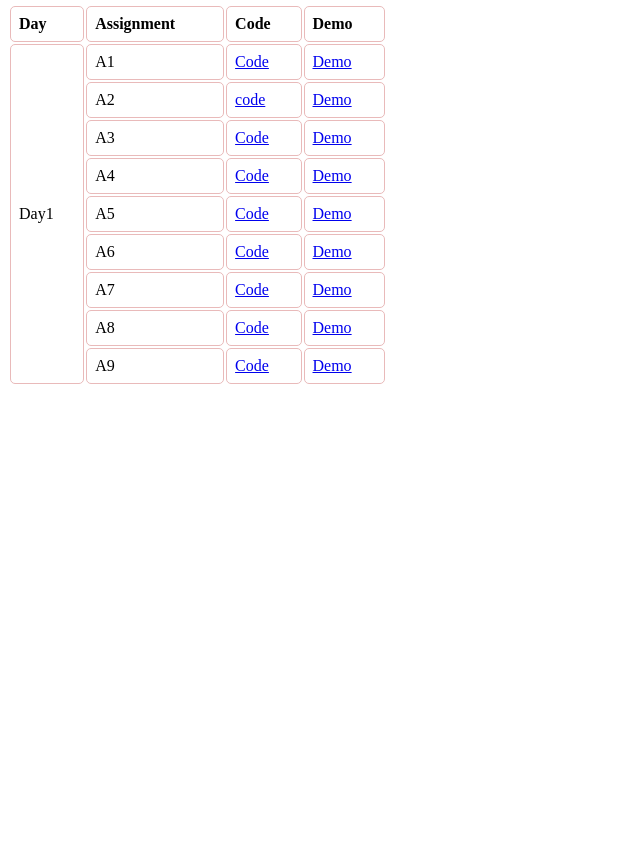
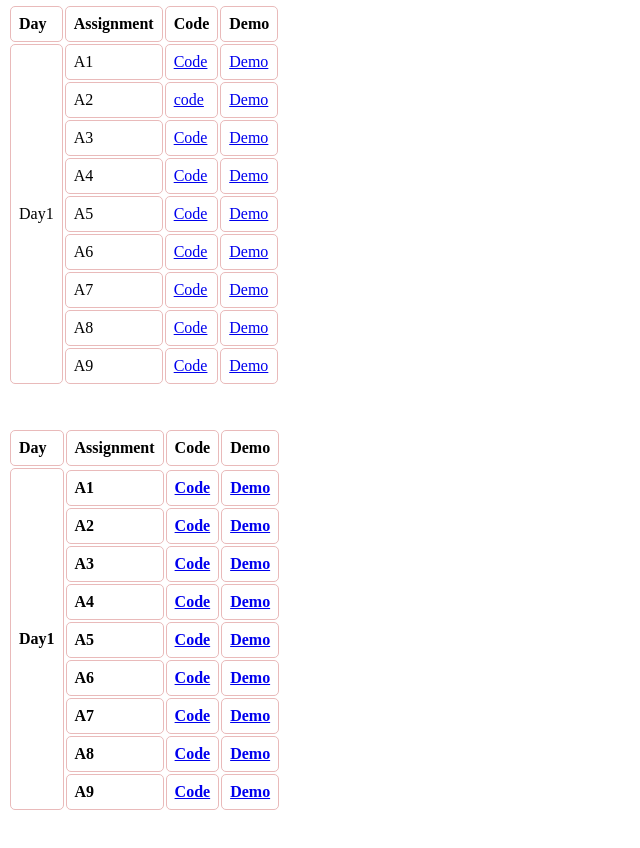
Before and after one commit to Abhishekyadav1234/Abhishekyadav1234.github.io, a plain HTML site: page index.html in a window 1280 px wide. Shown: the part 286-1134 px from the top of the page, without its empty margins (0-640 px from the left). Before the commit the page ends 800 px from the top, so only its background shows below. Drawn offline with Linux system fonts and the light colour scheme.

Commit message:
Assignment 2 submitted

```diff
--- a/index.html
+++ b/index.html
@@ -1,11 +1,13 @@
 <!DOCTYPE html>
 <html>
     <head>
+        <link rel="stylesheet" href="style.css">
         <h1>
             Assignment Table
         </h1>
     </head>
     <body>
+        >
         <style>
             table{
                 width: 30%;
@@ -23,7 +25,8 @@
 
         <img width="150px" height="120px" src="abi.jpg">
         <p>Name:Abhishek Yadav<br>Email:nasainvestigation1234@gmail.com<br>Contact Number:9840037358</p>
-        <table>
+        <div class=table1>
+            <table>
         <tr>
             <th>Day</th>
             <th>Assignment</th>
@@ -80,5 +83,56 @@
                             <td> <a href="https://github.com/Abhishekyadav1234/Assignment-9/blob/master/index.html">Code</a></td>
                             <td> <a href="https://github.com/Abhishekyadav1234/Assignment-9">Demo</a></td></tr>
         </table>
+        </div>
+        <div class="table">
+        <table>
+            <tr>
+             <th>Day</th>
+            <th>Assignment</th>
+            <th>Code</th>
+            <th>Demo</th>
+            </tr>
+            <th rowspan="10">Day1</th>
+            <tr>
+                <th>A1</th>
+                <th> <a href="https://github.com/Abhishekyadav1234/Assignment1/commit/cf36aac1c760b697e76aae3349704bb97a268b9e">Code</a></th>
+                <th> <a href="https://abhishekyadav1234.github.io/Assignment1/">Demo</a></th>
+                </tr>
+                <tr>
+                    <th>A2</th>
+                    <th> <a href="https://github.com/Abhishekyadav1234/Assignment2/commit/2fe9ae225e140626bdd7a87775b044824521ef72">Code</a></th>
+                    <th> <a href="https://abhishekyadav1234.github.io/Assignment2/">Demo</a></th>
+                    </tr>
+                    <tr>
+                        <th>A3</th>
+                        <th> <a href="https://github.com/Abhishekyadav1234/Assignment3/commit/6228f726a81b3579fa878ce558800ac8bf1f9887">Code</a></th>
+                        <th> <a href="https://abhishekyadav1234.github.io/Assignment3/">Demo</a></th></tr>
+                        <tr>
+                            <th>A4</th>
+                            <th> <a href="https://github.com/Abhishekyadav1234/Assignment4/commit/ef1983f0f3e5248fcb9a066c7aca97219df68a6c">Code</a></th>
+                            <th> <a href="https://abhishekyadav1234.github.io/Assignment4/ ">Demo</a></th></tr>
+                            <tr>
+                                <th>A5</th>
+                                <th> <a href="https://github.com/Abhishekyadav1234/Assignment5/commit/2df7af57099b0966c0c3e2ee30c83dbe5e87c106">Code</a></th>
+                                <th> <a href="https://abhishekyadav1234.github.io/Assignment5/">Demo</a></th></tr>
+                                <tr>
+                                    <th>A6</th>
+                                    <th> <a href="https://github.com/Abhishekyadav1234/Assignment6/commit/a6bc45f387ecd03be290f3645d16856030124450">Code</a></th>
+                                    <th> <a href="https://abhishekyadav1234.github.io/Assignment6/">Demo</a></th></tr>
+                                    <tr>
+                                        <th>A7</th>
+                                        <th> <a href="https://github.com/Abhishekyadav1234/Assignment7/commit/144a34a710abd6eaf8407e14c8a002505cb23caa">Code</a></th>
+                                        <th> <a href="https://abhishekyadav1234.github.io/Assignment7/">Demo</a></th></tr>
+                                        <tr>
+                                            <th>A8</th>
+                                            <th> <a href="https://github.com/Abhishekyadav1234/Assignment8/commit/0bf3f1623fb617f93718607f55a93040c87ba22b">Code</a></th>
+                                            <th> <a href="https://abhishekyadav1234.github.io/Assignment8/">Demo</a></th></tr>
+                                            <tr>
+                                                <th>A9</th>
+                                                <th> <a href="https://github.com/Abhishekyadav1234/Assignment9/commit/b76330c8d7ade0029a8584e168fa13434dc43377">Code</a></th>
+                                                <th> <a href="https://abhishekyadav1234.github.io/Assignment9/">Demo</a></th></tr>
+
+            </table>
+            </div>
     </body>
 </html>
--- /dev/null
+++ b/style.css
@@ -0,0 +1,13 @@
+.table1{
+    width: 20%;
+    height: 53vh;
+
+}
+.table{
+    width: 19%;
+    height: 51vh;
+    display: inline-block;
+    margin-right:800px;
+    margin-top: 0px;
+    margin-bottom: 3000px;
+}
```
